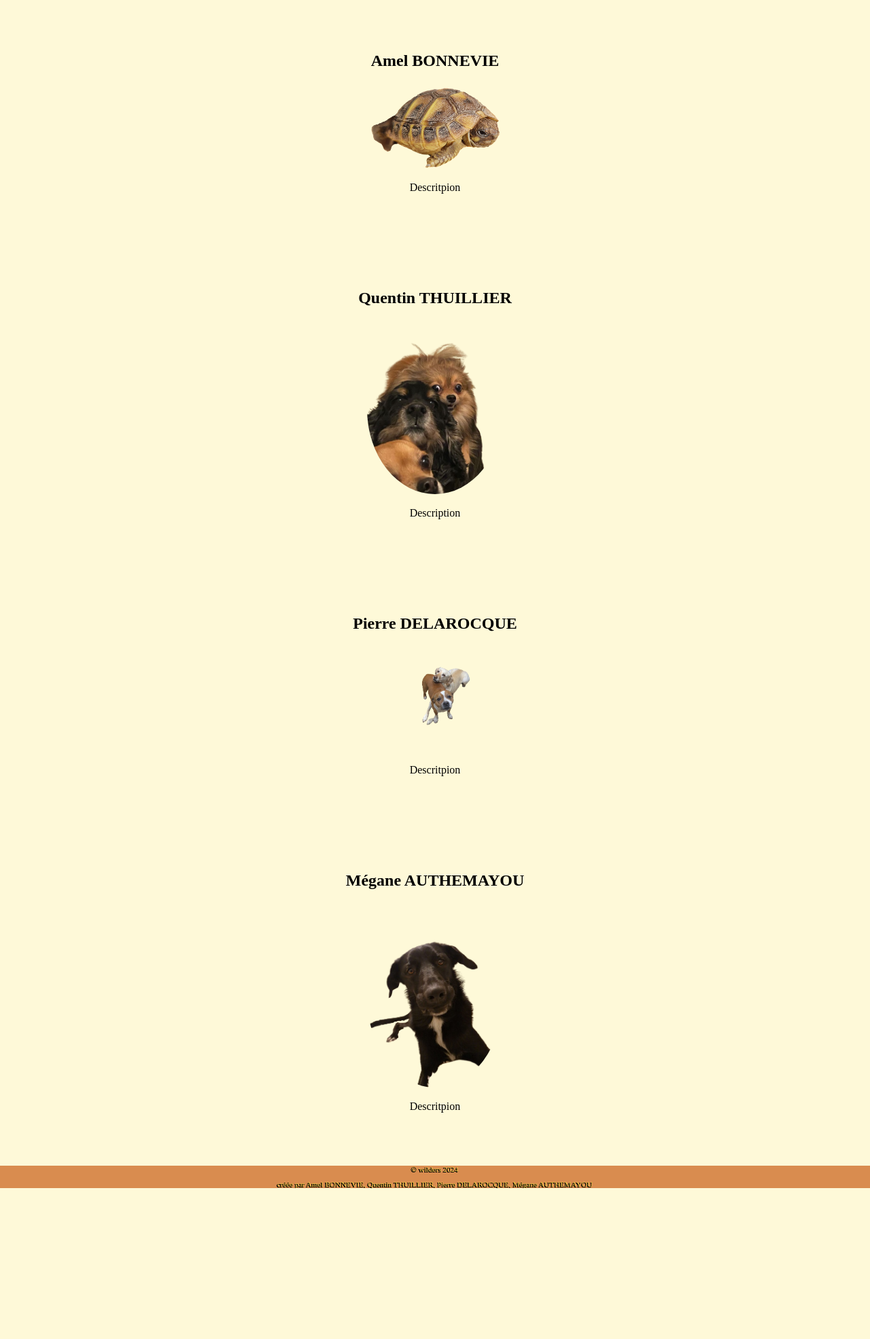
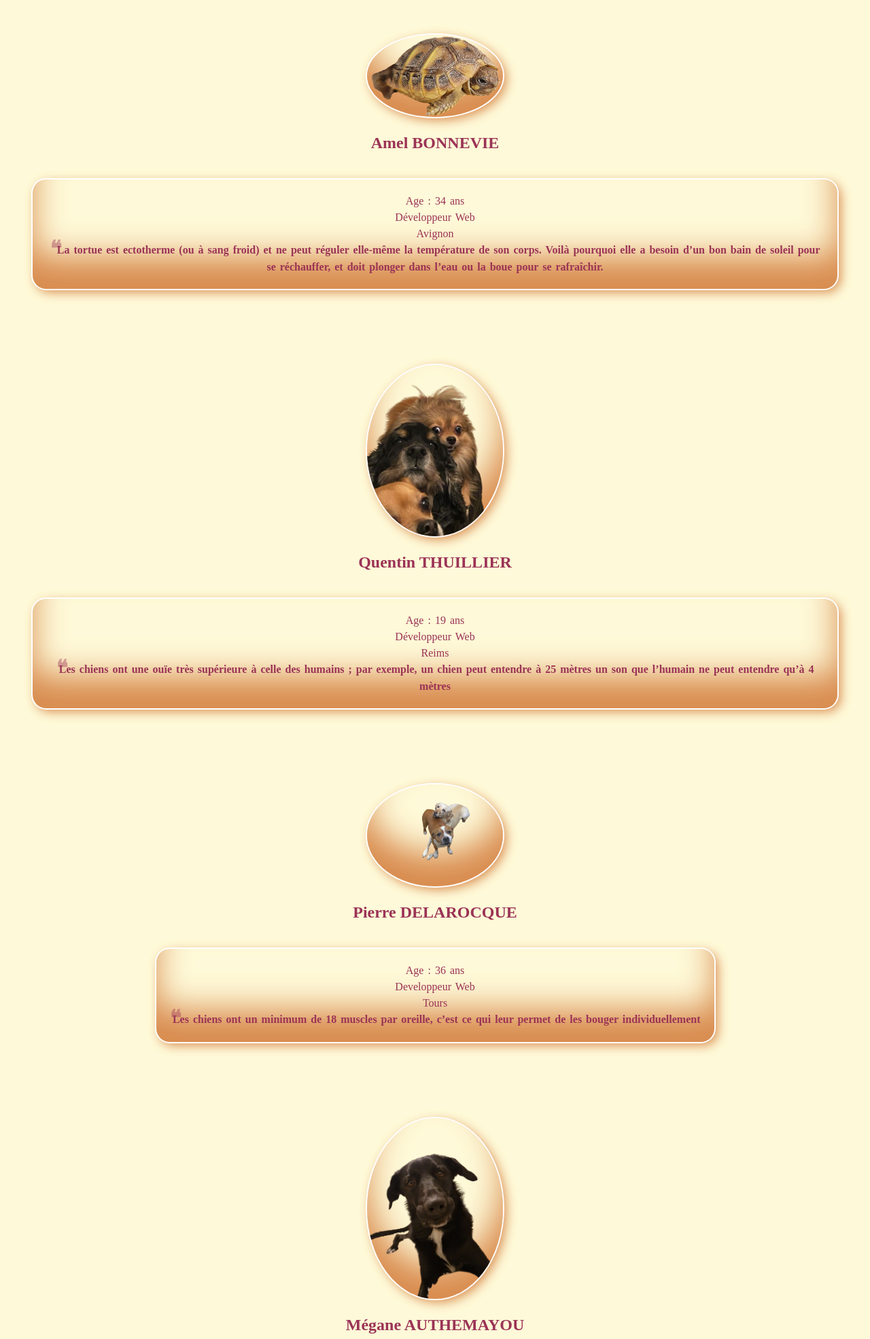
Before and after one commit to WildCodeSchool-2024-02/JS-RemoteFR-P1-StackQAMP, a plain HTML site: page credit.html in a window 1280 px wide. Shown: the part 384-2354 px from the top of the page at 68% size. Before the commit the page ends 2132 px from the top, so only its background shows below. Drawn offline with Linux system fonts and the light colour scheme.

Commit message:
modif index et css

```diff
--- a/credit.html
+++ b/credit.html
@@ -32,50 +32,89 @@
     </header>
     <main>
       <h1>Crédits</h1>
+      <div class="block-container">
         <section>
-        <div>
-          <h2>Amel BONNEVIE</h2>
+          <div class="grid-container">
             <img
               class="profile"
               src="./Photoprofil/amel.png"
               alt="photoprofile"
             />
-          <p>Descritpion</p>
+            <h2 id="amel">Amel BONNEVIE</h2>
+            <p class="ligne-p">
+              Age : 34 ans <br />
+              Développeur Web <br />
+              Avignon <br />
+              <span>
+                La tortue est ectotherme (ou à sang froid) et ne peut réguler
+                elle-même la température de son corps. Voilà pourquoi elle a
+                besoin d’un bon bain de soleil pour se réchauffer, et doit
+                plonger dans l’eau ou la boue pour se rafraîchir.</span
+              >
+            </p>
           </div>
         </section>
         <section>
-        <div>
-          <h2>Quentin THUILLIER</h2>
+          <div class="grid-container">
             <img
               class="profile"
               src="./Photoprofil/quentin.png"
               alt="photoprofile"
             />
-          <p>Description</p>
+            <h2>Quentin THUILLIER</h2>
+            <p class="ligne-p">
+              Age : 19 ans <br />
+              Développeur Web <br />
+              Reims <br />
+              <span
+                >Les chiens ont une ouïe très supérieure à celle des humains ;
+                par exemple, un chien peut entendre à 25 mètres un son que
+                l’humain ne peut entendre qu’à 4 mètres</span
+              >
+            </p>
           </div>
         </section>
         <section>
-        <div>
-          <h2>Pierre DELAROCQUE</h2>
+          <div class="grid-container">
             <img
               class="profile"
               src="./Photoprofil/pierre.png"
               alt="photoprofile"
             />
-          <p>Descritpion</p>
+            <h2>Pierre DELAROCQUE</h2>
+            <p class="ligne-p">
+              Age : 36 ans <br />
+              Developpeur Web <br />
+              Tours <br />
+              <span
+                >Les chiens ont un minimum de 18 muscles par oreille, c’est ce
+                qui leur permet de les bouger individuellement</span
+              >
+            </p>
           </div>
         </section>
         <section>
-        <div>
-          <h2>Mégane AUTHEMAYOU</h2>
+          <div class="grid-container">
             <img
               class="profile"
               src="./Photoprofil/megane.png"
               alt="photoprofile"
             />
-          <p>Descritpion</p>
+            <h2>Mégane AUTHEMAYOU</h2>
+            <p class="ligne-p">
+              Age : 30 ans <br />
+              Développeur Web <br />
+              Toulouse <br />
+              <strong
+                >Les poils de chien poussent bien plus vite que les cheveux des
+                humains : il faut environ 3 mois pour que que le pelage se
+                renouvelle complètement alors qu’un cheveu humain ne pousse que
+                d’un centimètre par mois en moyenne</strong
+              >.
+            </p>
           </div>
         </section>
+      </div>
     </main>
     <footer>
       <p>&copy wilders 2024</p>
--- a/general.css
+++ b/general.css
@@ -111,10 +111,10 @@ header {
 
 footer {
   text-align: center;
-  font-size: 0.7rem;
+  font-size: 0.8rem;
   line-height: 1;
   color: var(--color-text-ul);
-  text-shadow: black -1px 0.5px, black -1px 0.5px, black -1px 0.5px;
+  text-shadow: black -0.3px 0.5px, black -0.3px 0.5px, black -0.3px 0.5px;
 }
 
 h1 {
@@ -130,7 +130,6 @@ h1 {
 
 section {
   display: flex;
-
   justify-content: space-around;
   align-items: center;
 
@@ -148,4 +147,58 @@ section {
   width: 200px;
   border-radius: 50%;
   display: flex;
+  /*border: 5px double var(--color-tilte);
+  border: 3mm ridge var(--color-tilte);
+  box-shadow: 60px -16px var(--color-tilte);*/
+  box-shadow: inset 0 -3em 3em var(--color-background-header-footer),
+    0 0 0 2px #fff, 0.3em 0.3em 1em var(--color-background-header-footer);
 }
+
+h2 {
+  color: var(--color-tilte);
+}
+
+.ligne-p {
+  background-color: var(--color-background-page);
+  border-radius: 20px;
+  padding: 10px;
+  /*border: 2px double var(--color-tilte);*/
+  word-spacing: 2px;
+  hyphens: auto;
+  padding: 20px;
+  box-shadow: inset 0 -3em 3em var(--color-background-header-footer),
+    0 0 0 2px white, 0.3em 0.3em 1em var(--color-background-header-footer);
+  text-align: center;
+  text-indent: 0em;
+  text-transform: none;
+  color: var(--color-tilte);
+  ::before {
+    content: "\275D";
+    color: var(--color-tilte);
+    font-size: 2em;
+    line-height: 0;
+    margin-right: -0.4em;
+    vertical-align: -0.6em;
+    opacity: 0.4;
+    top: -15px;
+    position: relative;
+  }
+
+  span {
+    font-weight: bold;
+  }
+
+  /* media queries */
+
+  @media screen and (min-width: 768px) {
+    .grid-container {
+      display: grid;
+      grid-template-columns: 200px 200px 400px;
+      grid-template-rows: 200px;
+      gap: 2em;
+    }
+    #amel {
+      margin: 0 1em 0 1em;
+    }
+  }
+}
```
Lines whose indentation alone changed are shown as unchanged.
